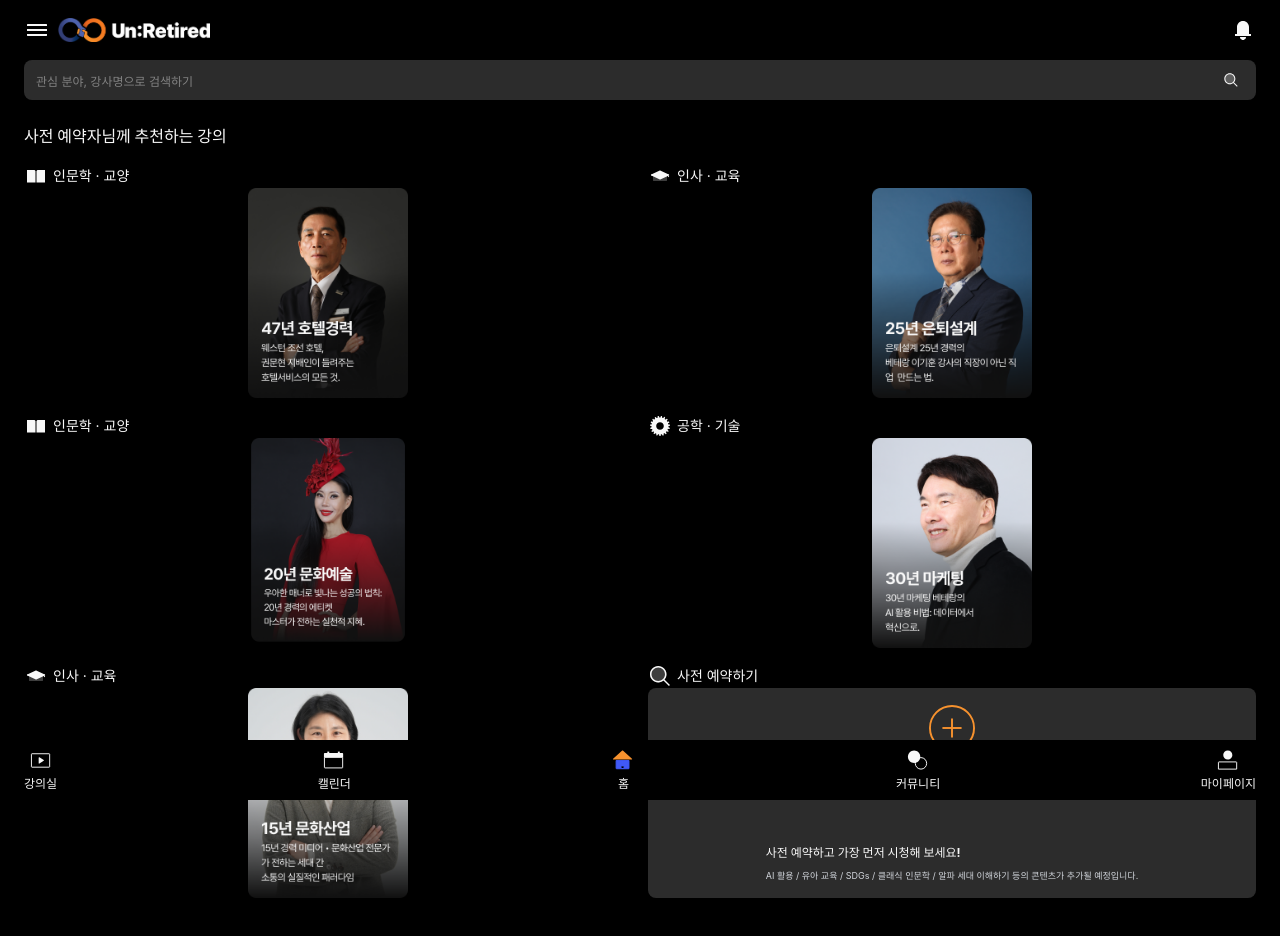
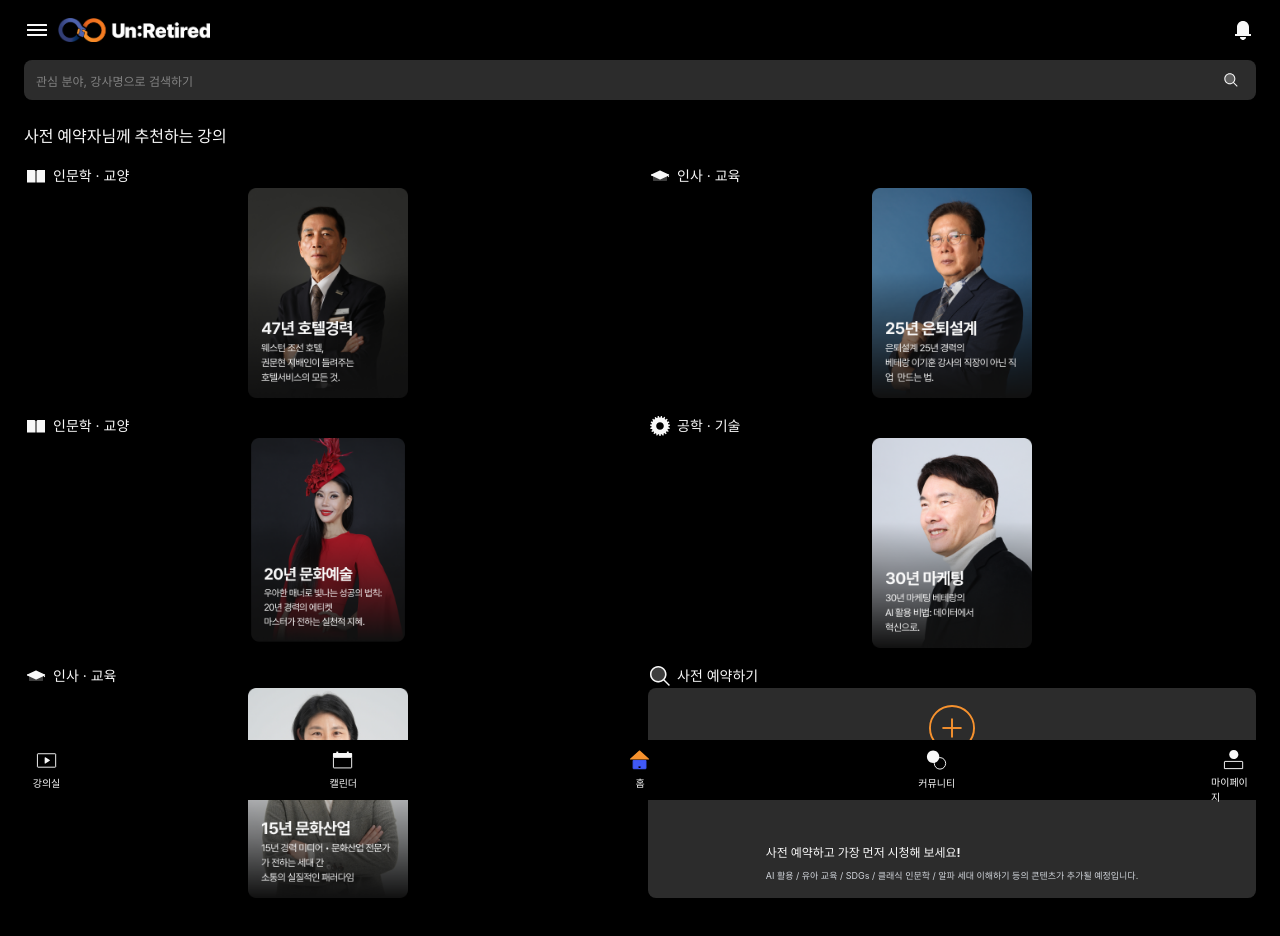
Before and after one commit to Un-Retired/Un_Retired_Mob, a React (Vite) app: page / in a window 1280 px wide. Shown: the top 936 px of the page. Built offline with nearby package versions, Linux system fonts and the light colour scheme; a web font is replaced by a local one.

Commit message:
style : NavigationBar Alignment 수정

```diff
--- a/src/components/MainPage.jsx
+++ b/src/components/MainPage.jsx
@@ -165,45 +165,45 @@ const MainPage = () => {
 
       <footer className='fixed bottom-0 left-0 right-0 h-[60px] bg-bc-black'>
         <div className='flex justify-between items-center h-full px-6'>
-          <div className='flex flex-col items-center'>
+          <div className='w-[45px] h-[45px] flex flex-col items-center'>
             <img
               src='assets/강의실.svg'
               alt='강의실'
               className='w-6 h-6'
             />
-            <span className='text-xs mt-1 text-bc-white'>강의실</span>
+            <span className='text-[10px] mt-1 text-bc-white'>강의실</span>
           </div>
-          <div className='flex flex-col items-center'>
+          <div className='w-[45px] h-[45px] flex flex-col items-center'>
             <img
               src='assets/캘린더.svg'
               alt='캘린더'
               className='w-6 h-6'
             />
-            <span className='text-xs mt-1 text-bc-white'>캘린더</span>
+            <span className='text-[10px] mt-1 text-bc-white'>캘린더</span>
           </div>
-          <div className='flex flex-col items-center'>
+          <div className='w-[45px] h-[45px] flex flex-col items-center'>
             <img
               src='assets/홈.svg'
               alt='홈'
               className='w-6 h-6'
             />
-            <span className='text-xs mt-1 text-bc-white'>홈</span>
+            <span className='text-[10px] mt-1 text-bc-white'>홈</span>
           </div>
-          <div className='flex flex-col items-center'>
+          <div className='w-[45px] h-[45px] flex flex-col items-center'>
             <img
               src='assets/커뮤니티.svg'
               alt='커뮤니티'
               className='w-6 h-6'
             />
-            <span className='text-xs mt-1 text-bc-white'>커뮤니티</span>
+            <span className='text-[10px] mt-1 text-bc-white'>커뮤니티</span>
           </div>
-          <div className='flex flex-col items-center'>
+          <div className='w-[45px] h-[45px] flex flex-col items-center'>
             <img
               src='assets/마이페이지.svg'
               alt='마이페이지'
               className='w-6 h-6'
             />
-            <span className='text-xs mt-1 text-bc-white'>마이페이지</span>
+            <span className='text-[10px] mt-1 text-bc-white'>마이페이지</span>
           </div>
         </div>
       </footer>
```
Also changed, not shown: 1 other file (tests, documents, lock files or other folders).
